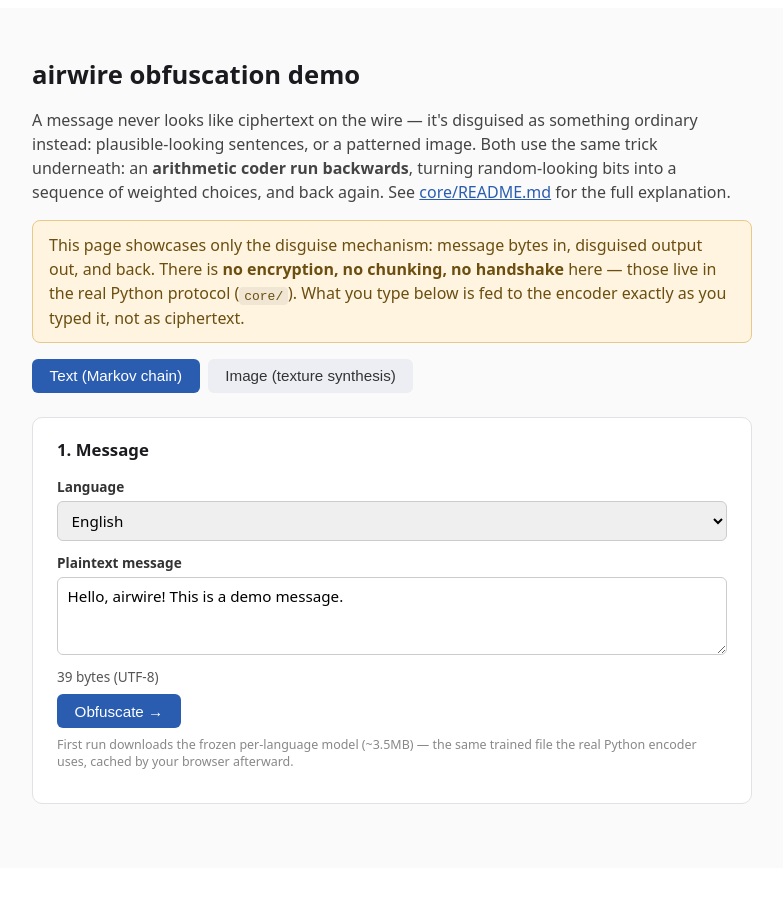
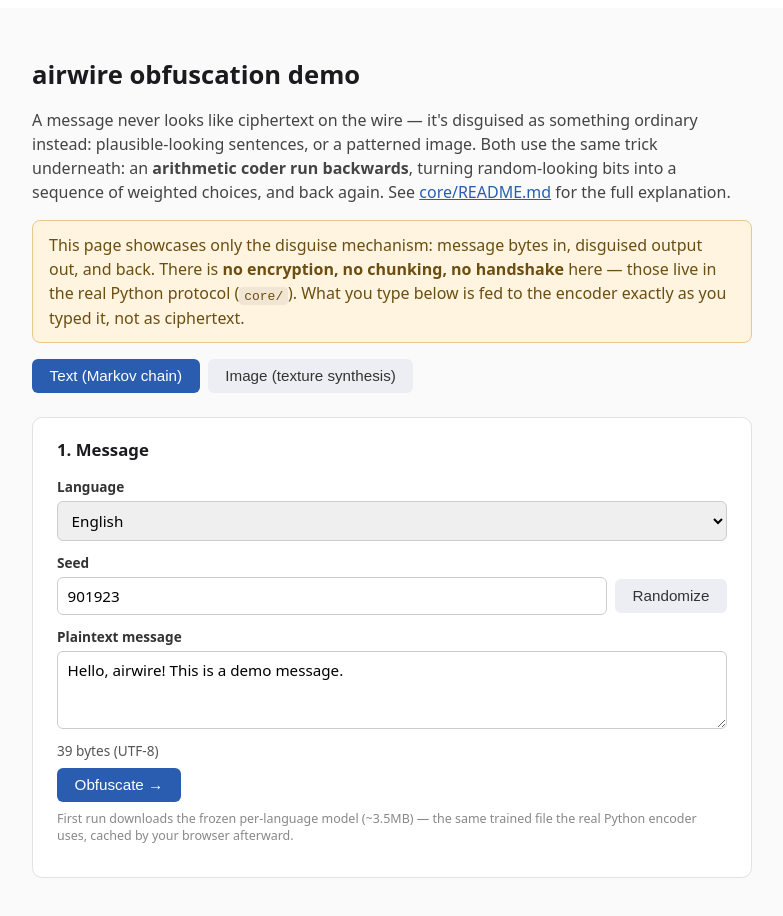
Before and after one commit to pseusys/airwire, an Angular app in the folder web-demo/: page / in a window 1280 px wide. Shown: the top 916 px of the page, without its empty margins (248-1031 px from the left). Before the commit the page ends 876 px from the top, so only its background shows below. Built offline with nearby package versions, Linux system fonts and the light colour scheme.

Commit message:
feat: expose a Seed field for text-mode obfuscation in the web demo

```diff
--- a/web-demo/src/app/app.component.html
+++ b/web-demo/src/app/app.component.html
@@ -30,6 +30,13 @@
           <option value="eng">English</option>
           <option value="rus">Russian</option>
         </select>
+      </label>
+      <label class="field">
+        <span>Seed</span>
+        <span class="seed-row">
+          <input type="number" [ngModel]="textSeed()" (ngModelChange)="textSeed.set($event)" />
+          <button type="button" class="secondary" (click)="randomizeTextSeed()">Randomize</button>
+        </span>
       </label>
       <label class="field">
         <span>Plaintext message</span>
--- a/web-demo/src/app/app.component.ts
+++ b/web-demo/src/app/app.component.ts
@@ -23,6 +23,7 @@ export class AppComponent {
 
   readonly message = signal('Hello, airwire! This is a demo message.');
   readonly language = signal<Language>('eng');
+  readonly textSeed = signal(this.randomSeed());
 
   readonly obfuscatedText = signal('');
   readonly originalByteLength = signal(0);
@@ -43,7 +44,7 @@ export class AppComponent {
     this.obfuscating.set(true);
     try {
       const bytes = new TextEncoder().encode(this.message());
-      const text = await encodeText(this.language(), bytes);
+      const text = await encodeText(this.language(), bytes, this.textSeed());
       this.obfuscatedText.set(text);
       this.originalByteLength.set(bytes.length);
     } catch (error) {
@@ -96,6 +97,10 @@ export class AppComponent {
 
   randomizeImageSeed(): void {
     this.imageSeed.set(this.randomSeed());
+  }
+
+  randomizeTextSeed(): void {
+    this.textSeed.set(this.randomSeed());
   }
 
   async obfuscateImage(): Promise<void> {
```
